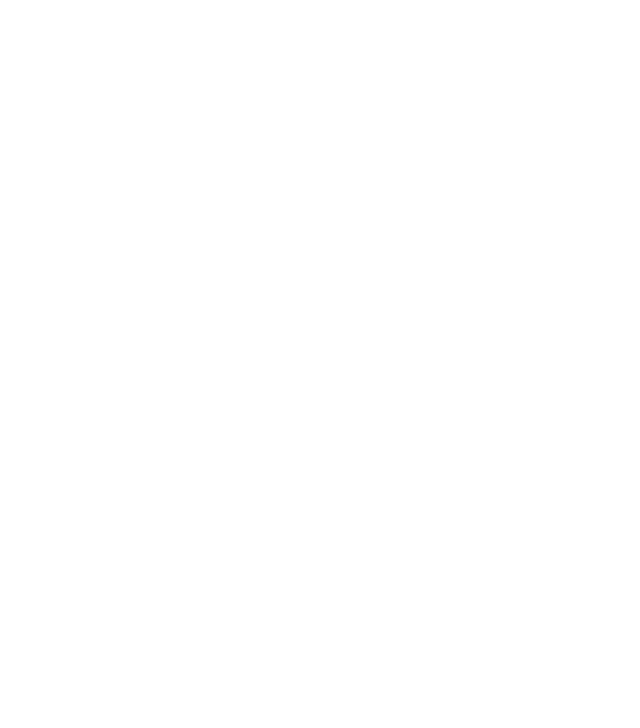
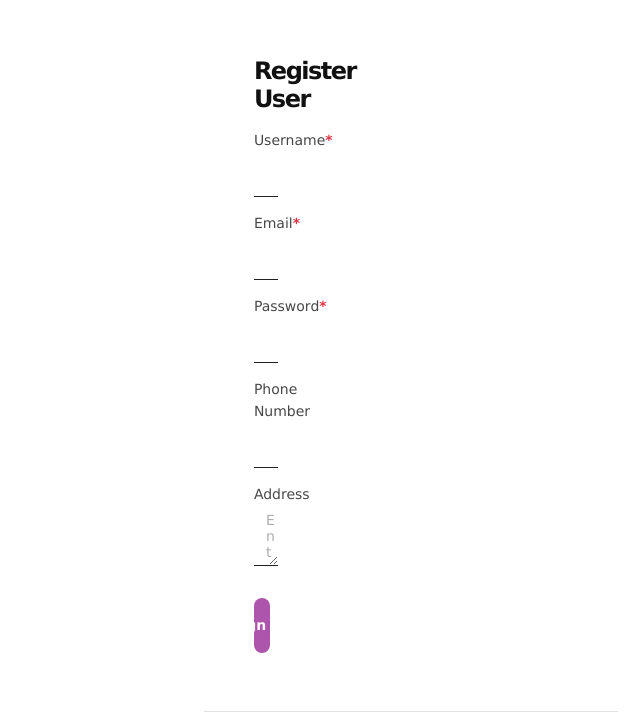
Before and after one commit to mspadilapadli/rent-room-client_cms-public-, a React (Vite) app in the folder client-cms/: page / in a window 1280 px wide. Shown: the part 2005-2733 px from the top of the page, without its empty margins (0-640 px from the left). Before the commit the page ends 1886 px from the top, so only its background shows below. Built offline with nearby package versions, Linux system fonts and the light colour scheme; the HTML template or start-up script is replaced by a standard one; a web font is replaced by a local one.

Commit message:
Component : RegisterPage

```diff
--- a/client-cms/src/App.jsx
+++ b/client-cms/src/App.jsx
@@ -4,6 +4,7 @@
 import LoginPage from "./pages/LoginPage";
 import LodgingsPage from "./pages/LodgingsPage";
 import AddRoomPage from "./pages/AddRoomPage";
+import RegsiterPage from "./pages/RegisterPage";
 // import './App.css'
 
 function App() {
@@ -14,6 +15,7 @@
             <LoginPage />
             <LodgingsPage />
             <AddRoomPage />
+            <RegsiterPage />
         </>
     );
 }
--- a/client-cms/src/pages/RegisterPage.jsx
+++ b/client-cms/src/pages/RegisterPage.jsx
@@ -0,0 +1,109 @@
+export default function RegsiterPage() {
+    return (
+        <>
+            {/* New User Section */}
+            <section
+                className="col-md-9 ms-sm-auto col-lg-10 px-md-4"
+                id="new-user-section"
+            >
+                <div className="row">
+                    <div className="col-12 col-md-6">
+                        <div className="pt-3 pb-2 mb-3 border-bottom">
+                            <form id="register-form">
+                                <h1 className="h3 mb-3 display-1">
+                                    Register User
+                                </h1>
+                                <div className="mb-3">
+                                    <div className="d-flex justify-content-between">
+                                        <label htmlFor="register-username">
+                                            Username
+                                        </label>
+                                        <label className="text-danger text-end fw-bold">
+                                            *
+                                        </label>
+                                    </div>
+                                    <input
+                                        type="text"
+                                        className="form-control"
+                                        id="register-username"
+                                        placeholder="Enter username ..."
+                                        autoComplete="off"
+                                        required=""
+                                    />
+                                </div>
+                                <div className="mb-3">
+                                    <div className="d-flex justify-content-between">
+                                        <label htmlFor="register-email">
+                                            Email
+                                        </label>
+                                        <label className="text-danger text-end fw-bold">
+                                            *
+                                        </label>
+                                    </div>
+                                    <input
+                                        type="email"
+                                        className="form-control"
+                                        id="register-email"
+                                        placeholder="Enter email address ..."
+                                        autoComplete="off"
+                                        required=""
+                                    />
+                                </div>
+                                <div className="mb-3">
+                                    <div className="d-flex justify-content-between">
+                                        <label htmlFor="register-password">
+                                            Password
+                                        </label>
+                                        <label className="text-danger text-end fw-bold">
+                                            *
+                                        </label>
+                                    </div>
+                                    <input
+                                        type="password"
+                                        className="form-control"
+                                        id="register-password"
+                                        placeholder="Enter password ..."
+                                        autoComplete="off"
+                                        required=""
+                                    />
+                                </div>
+                                <div className="mb-3">
+                                    <label htmlFor="register-phone">
+                                        Phone Number
+                                    </label>
+                                    <input
+                                        type="text"
+                                        className="form-control"
+                                        id="register-phone"
+                                        placeholder="Enter phone number (optional) ..."
+                                        autoComplete="off"
+                                    />
+                                </div>
+                                <div className="mb-3">
+                                    <label htmlFor="register-address">
+                                        Address
+                                    </label>
+                                    <textarea
+                                        id="register-address"
+                                        className="form-control"
+                                        rows={3}
+                                        placeholder="Enter address (optional) ..."
+                                        autoComplete="off"
+                                        defaultValue={""}
+                                    />
+                                </div>
+                                <button
+                                    className="btn btn-lg btn-primary rounded-pill w-100 p-2 mt-3"
+                                    type="submit"
+                                >
+                                    Sign Up
+                                </button>
+                            </form>
+                        </div>
+                    </div>
+                </div>
+            </section>
+            {/* End New User Section */}
+        </>
+    );
+}
```
